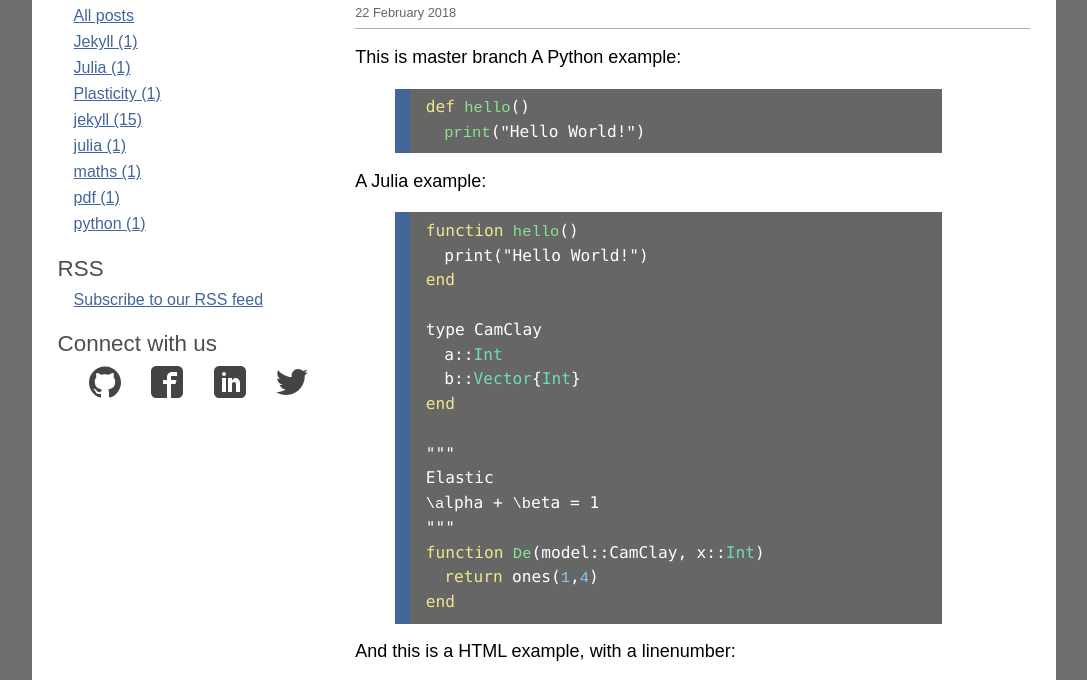
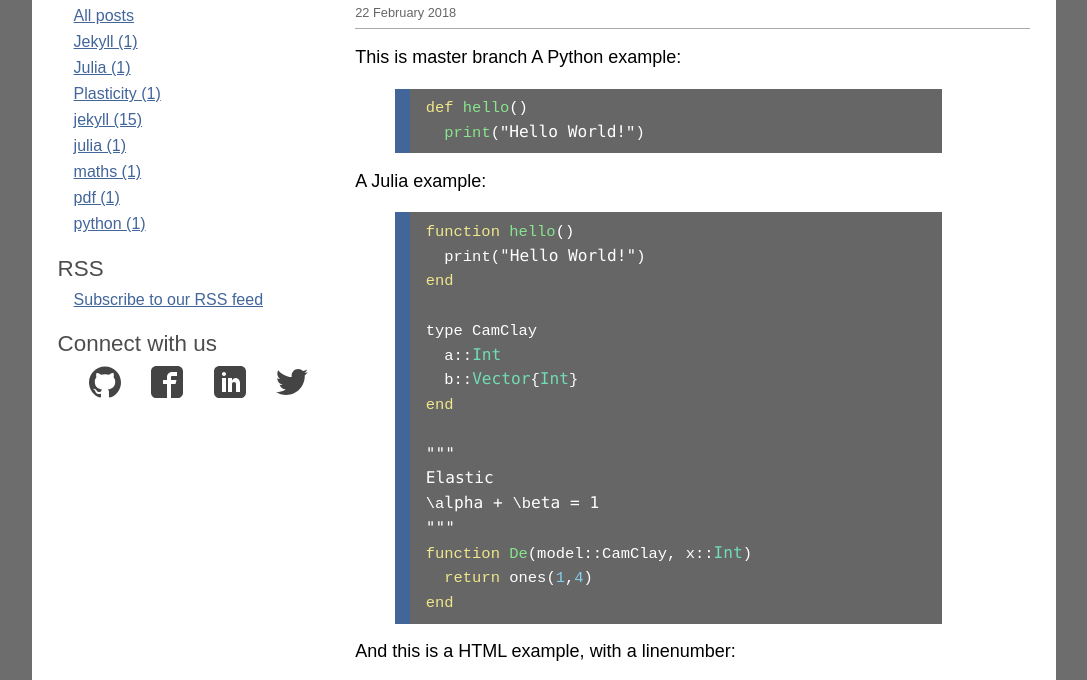
Before and after one commit to quangvunp/geomechanics, a Jekyll site: the page built from _posts/2018-02-22-coding-syntax.md, in a window 1280 px wide. Shown: the part 234-914 px from the top of the page, without its empty margins (96-1183 px from the left). Built offline with Jekyll 4.4.1, drawn with Linux system fonts in a browser that asks for light colours; comment, search, counter and statistics services are not loaded.

Commit message:
Update syntax-highlighting.scss

```diff
--- a/css/syntax-highlighting.scss
+++ b/css/syntax-highlighting.scss
@@ -6,19 +6,19 @@
 
   .hll { background-color: #ffffcc ; width: 80%;}
   .c { color: #87ceeb ; font-style: italic} /* Comment */
-  .err {font: 85% 'Consolas', Georgia, serif; color: #ffffff} /* Error */
-  .g {font: 85% 'Consolas', Georgia, serif; color: #ffffff} /* Generic */
-  .k {font: 85% 'Consolas', Georgia, serif; color: #f0e68c} /* Keyword */
-  .l {font: 85% 'Consolas', Georgia, serif; color: #ffffff} /* Literal */
-  .n {font: 85% 'Consolas', Georgia, serif; color: #ffffff} /* Name */
-  .o {font: 85% 'Consolas', Georgia, serif; color: #ffffff} /* Operator */
-  .x {font: 85% 'Consolas', Georgia, serif; color: #ffffff} /* Other */
-  .p {font: 85% 'Consolas', Georgia, serif; color: #ffffff} /* Punctuation */
-  .cm {font: 85% 'Consolas', Georgia, serif; color: #87ceeb} /* Comment.Multiline */
-  .cp {font: 85% 'Consolas', Georgia, serif; color: #cd5c5c} /* Comment.Preproc */
-  .c1 {font: 85% 'Consolas', Georgia, serif; color: #87ceeb} /* Comment.Single */
-  .cs {font: 85% 'Consolas', Georgia, serif; color: #87ceeb} /* Comment.Special */
-  .gd {font: 85% 'Consolas', Georgia, serif; font: 65% 'Arial', Georgia, serif; color: #0000c0; font-weight: bold; background-color: #008080 } /* Generic.Deleted */
+  .err { color: #ffffff} /* Error */
+  .g { color: #ffffff} /* Generic */
+  .k { color: #f0e68c} /* Keyword */
+  .l { color: #ffffff} /* Literal */
+  .n { color: #ffffff} /* Name */
+  .o { color: #ffffff} /* Operator */
+  .x { color: #ffffff} /* Other */
+  .p { color: #ffffff} /* Punctuation */
+  .cm { color: #87ceeb} /* Comment.Multiline */
+  .cp { color: #cd5c5c} /* Comment.Preproc */
+  .c1 { color: #87ceeb} /* Comment.Single */
+  .cs { color: #87ceeb} /* Comment.Special */
+  .gd { font: 65% 'Arial', Georgia, serif; color: #0000c0; font-weight: bold; background-color: #008080 } /* Generic.Deleted */
   .ge {font: 85% 'Consolas', Georgia, serif; color: #c000c0; text-decoration: underline} /* Generic.Emph */
   .gr {font: 85% 'Consolas', Georgia, serif; color: #c0c0c0; font-weight: bold; background-color: #c00000 } /* Generic.Error */
   .gh {font: 85% 'Consolas', Georgia, serif; color: #cd5c5c} /* Generic.Heading */
```
